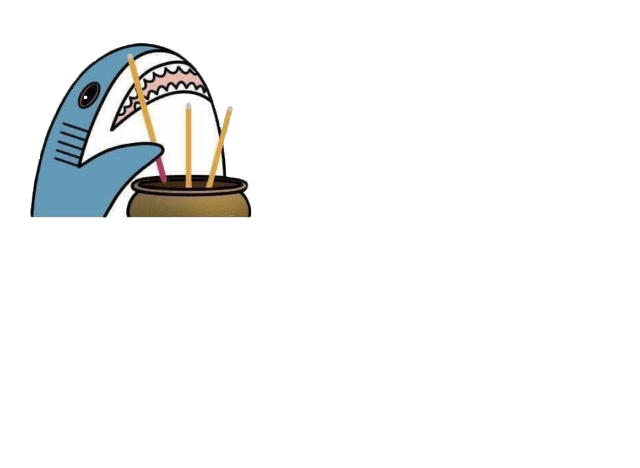
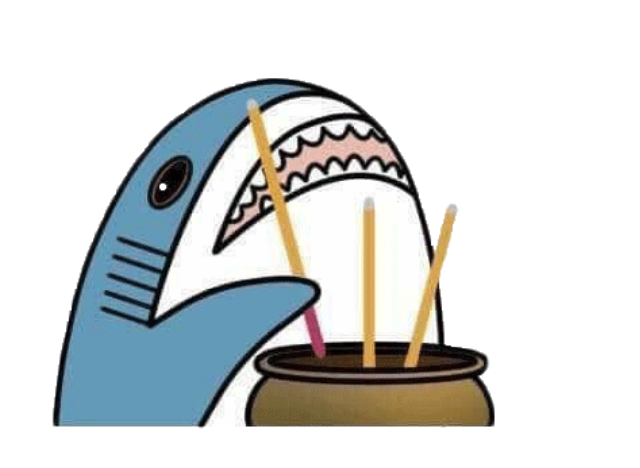
Before and after one commit to benzhude/shark, a plain HTML site: page index.html in a window 1280 px wide. Shown: the whole page, without its empty margins (0-640 px from the left). Drawn offline with Linux system fonts and the light colour scheme.

Commit message:
Update index.html

```diff
--- a/index.html
+++ b/index.html
@@ -16,7 +16,7 @@
     </script>
   </head>
   <body>
-    <img src="images/80929-1.png" width="250"
+    <img src="images/80929-1.png" width="500"
 	  onmouseover="showIMG2();"
       onmouseout="showIMG1();">
   </body>
```
